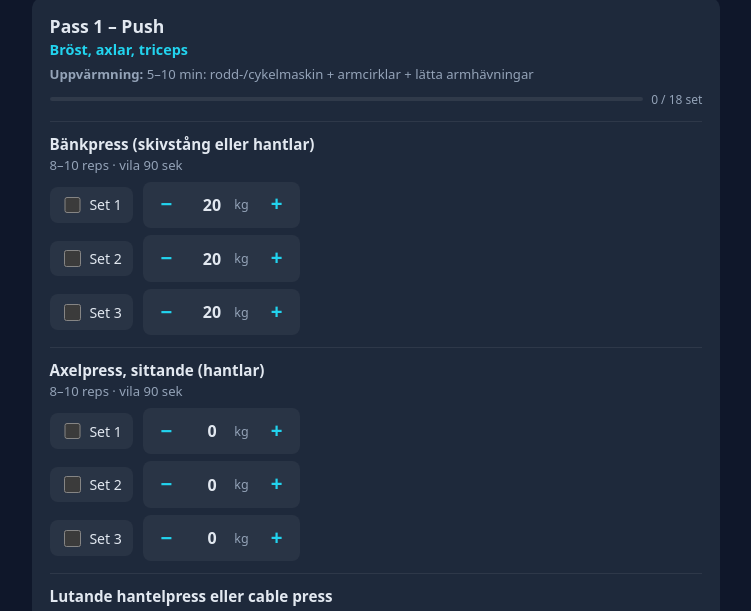
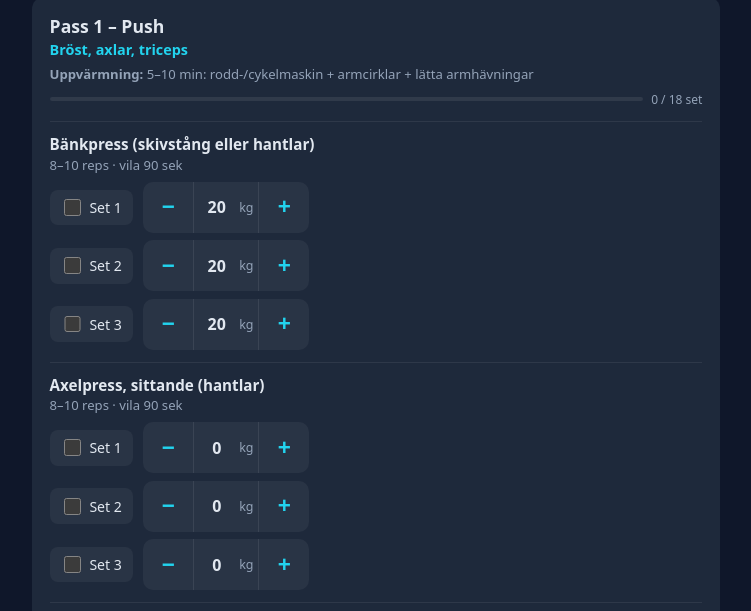
Before and after one commit to markusangesjo/styrka, a plain HTML site: page index.html in a window 1280 px wide. Shown: the part 122-733 px from the top of the page, without its empty margins (264-1015 px from the left). Drawn offline with Linux system fonts and the light colour scheme.

Commit message:
fix: disable zoom on double-tap, bigger stepper buttons with touch-action manipulation (#7)
Co-authored-by: Markus <markus@coding-agent.local>

```diff
--- a/index.html
+++ b/index.html
@@ -2,7 +2,7 @@
 <html lang="sv">
 <head>
   <meta charset="utf-8" />
-  <meta name="viewport" content="width=device-width, initial-scale=1, viewport-fit=cover" />
+  <meta name="viewport" content="width=device-width, initial-scale=1, viewport-fit=cover, user-scalable=no" />
   <title>Styrka</title>
   <meta name="description" content="Personligt styrketräningsprogram för nybörjare, 3 pass i veckan – Push, Pull, Legs." />
   <meta name="theme-color" content="#0f172a" />
--- a/styles.css
+++ b/styles.css
@@ -9,6 +9,10 @@
 
 * {
   box-sizing: border-box;
+}
+
+button, label, a {
+  touch-action: manipulation;
 }
 
 body {
@@ -219,7 +223,7 @@ main {
   align-items: center;
   gap: 0;
   background: rgba(255, 255, 255, 0.05);
-  border-radius: 8px;
+  border-radius: 10px;
   overflow: hidden;
 }
 
@@ -227,20 +231,30 @@ main {
   background: none;
   border: none;
   color: var(--accent);
-  font-size: 1.25rem;
+  font-size: 1.4rem;
   font-weight: 700;
-  width: 2.9rem;
-  height: 2.9rem;
+  width: 3.2rem;
+  height: 3.2rem;
   cursor: pointer;
   display: flex;
   align-items: center;
   justify-content: center;
   -webkit-tap-highlight-color: transparent;
+  touch-action: manipulation;
   user-select: none;
+  flex-shrink: 0;
+}
+
+.stepper-btn.minus {
+  border-right: 1px solid rgba(255, 255, 255, 0.08);
+}
+
+.stepper-btn.plus {
+  border-left: 1px solid rgba(255, 255, 255, 0.08);
 }
 
 .stepper-btn:active {
-  background: rgba(34, 211, 238, 0.15);
+  background: rgba(34, 211, 238, 0.18);
 }
 
 .weight-display {
```
